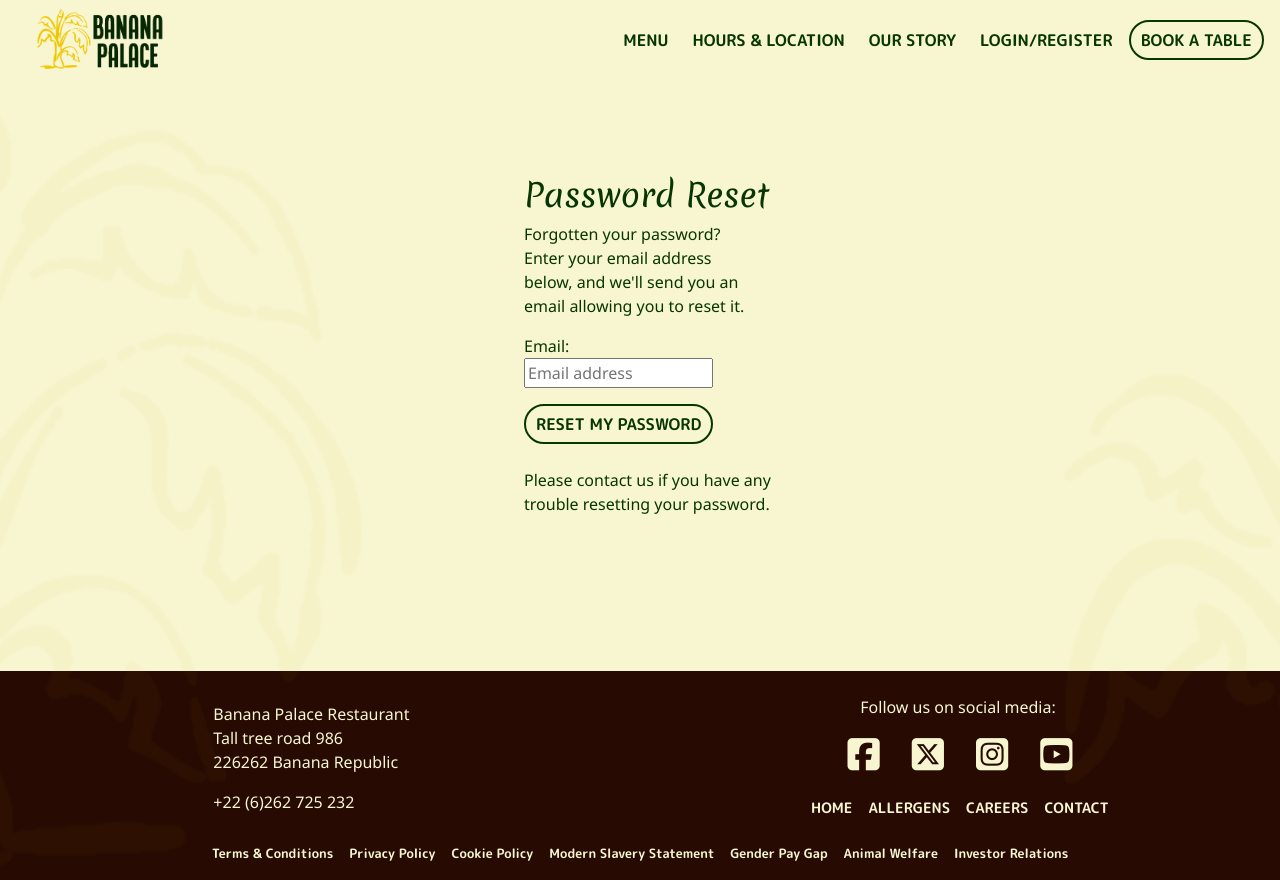
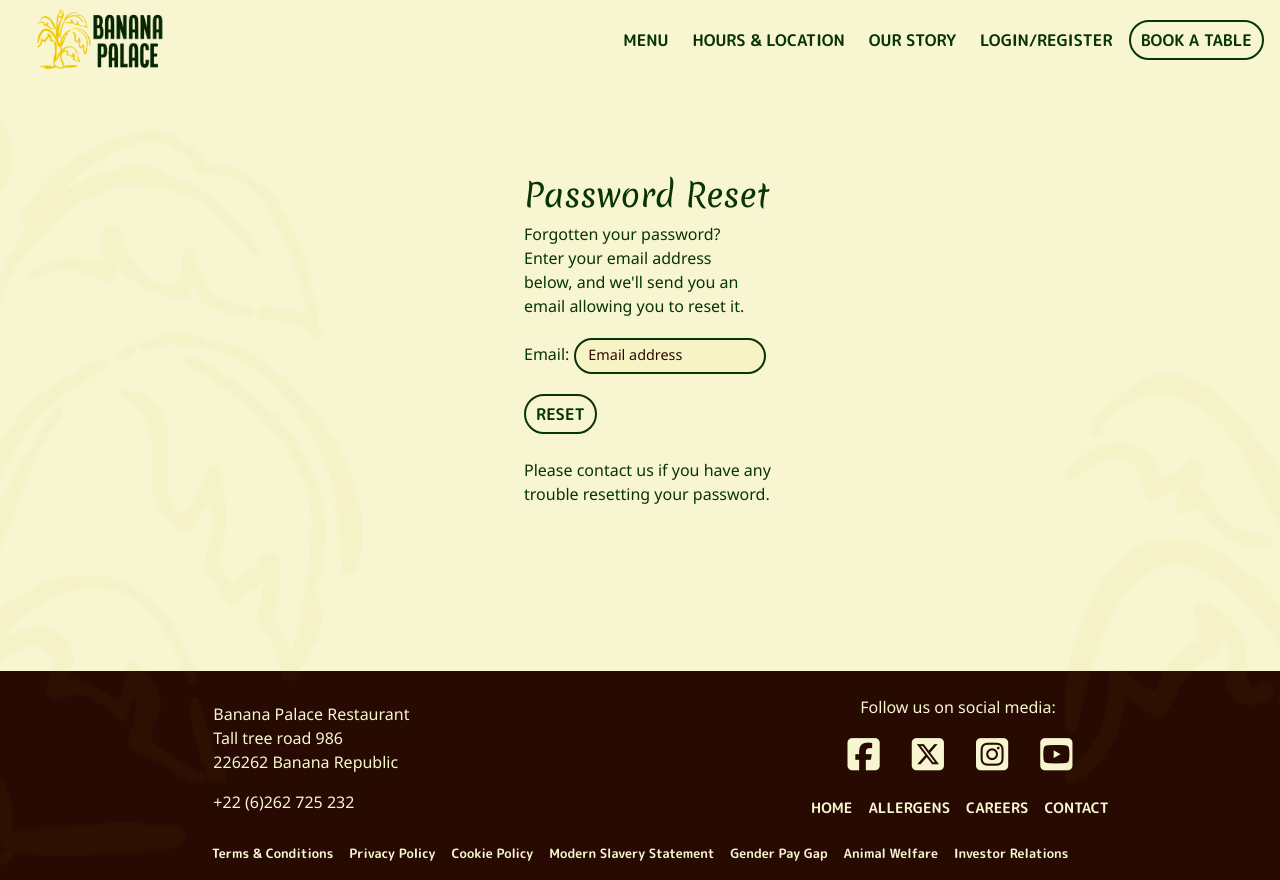
Before and after one commit to NiclO1337/pp4-banana-palace, a Django app: page /accounts/password/reset/ in a window 1280 px wide. Run offline with Django 5.2, Linux system fonts and the light colour scheme.

Commit message:
Style input fields to match overall layout
Change reset my password button to just reset for better looking style

```diff
--- a/static/css/style.css
+++ b/static/css/style.css
@@ -8,7 +8,7 @@
 :root {
   --color-primary-bg: #f8f6d1;
   --color-secondary-bg: #efc600;
-  --color-tertiary-bg: #e1c10c27;
+  --color-tertiary-bg: #e1c10c10;
   --color-primary: #073503;
   --color-secondary: #1f7405;
   --color-tertiary: #270b03;
@@ -53,6 +53,16 @@ footer {
 /* Account management */
 .account-management a {
   color: var(--color-primary);
+}
+
+input {
+  border: 2px solid var(--color-primary);
+  background-color: var(--color-tertiary-bg);
+  color: var(--color-primary);
+}
+
+::placeholder {
+  color: var(--color-tertiary)
 }
 
 /* --------------------------
@@ -176,6 +186,12 @@ footer {
   background-image: url("../images/chevron-right-light.png");
 }
 
+/* Account management */
+input:hover,
+input:focus {
+  border: 2px solid var(--color-secondary);
+}
+
 /* --------------------------
 ------- Layout styles -------
 -------------------------- */
@@ -264,8 +280,11 @@ div:has(> p.error-msg-links) {
   margin-bottom: 0.4rem;
 }
 
-.account-management label {
-  display: block;
+input {
+  padding: 0.3rem 0.8rem 0.4rem;
+  border-radius: 2rem;
+  margin: 0.2rem 0;
+  outline: none;
 }
 
 .reset-pw p {
@@ -329,6 +348,10 @@ footer .footer-links li {
   font-size: 80%;
   line-height: 1.1rem;
   font-weight: bold;
+}
+
+input {
+  font-size: 90%;
 }
 
 /* --------------------------
--- a/templates/account/password_reset.html
+++ b/templates/account/password_reset.html
@@ -26,7 +26,7 @@
         {% endslot %}
         {% slot actions %}
     <button type="submit" class="btn-booking mb-4">
-      {% trans "Reset My Password" %}
+      {% trans "Reset" %}
     </button>
     {% endslot %} {% endelement %}
     <p>
```
